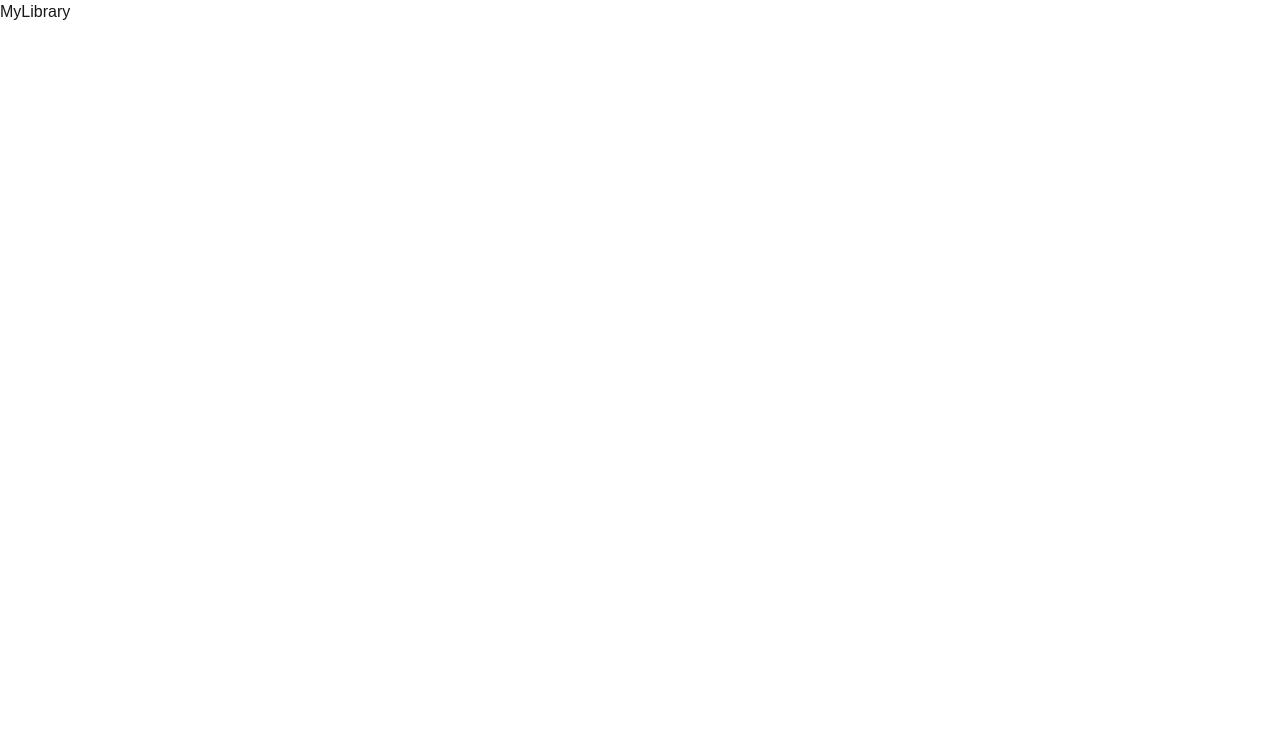
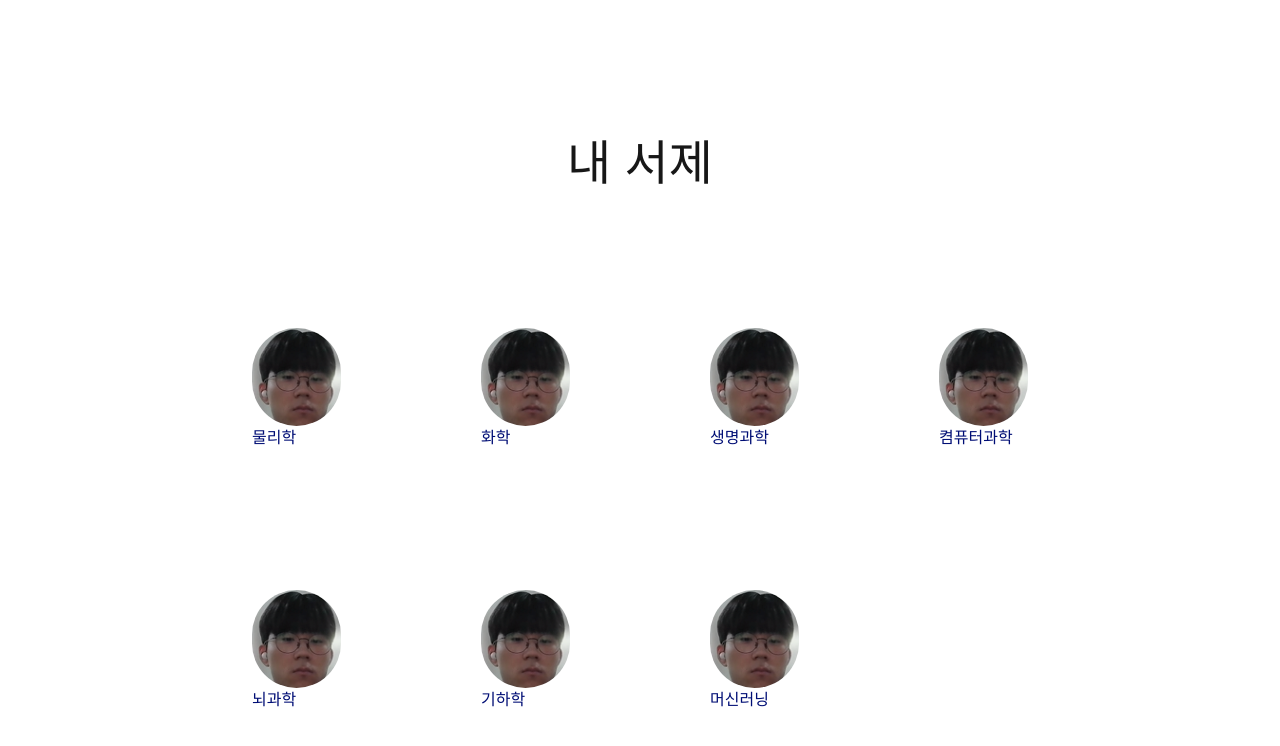
Before and after one commit to Sparcs-Science-hackathon-Kurokaze/enlight, a Next.js app: page /mylibrary in a window 1280 px wide. Shown: the top 746 px of the page. Built offline with nearby package versions, Linux system fonts and the light colour scheme.

Commit message:
Update mylibrary

```diff
--- a/app/mylibrary/page.tsx
+++ b/app/mylibrary/page.tsx
@@ -1,3 +1,18 @@
+import PageTitle from "@/components/atom/PageTitle";
+import IconItem from "@/components/molecule/IconItem";
+import { categories } from "@/constants/category";
+
 export default function MyLibrary() {
-  return <div className="">MyLibrary</div>;
+  return (
+    <div className="flex flex-col items-center">
+      <div className="py-[140px]">
+        <PageTitle title="내 서제" />
+      </div>
+      <div className="grid grid-cols-4 gap-[140px]">
+        {categories.map((c, i) => {
+          return <IconItem src="/logo.png" title={c} />;
+        })}
+      </div>
+    </div>
+  );
 }
--- /dev/null
+++ b/components/atom/Icon.tsx
@@ -0,0 +1,11 @@
+type IconProps = {
+  src: string;
+};
+
+export default function Icon({ src }: IconProps) {
+  return (
+    <div>
+      <img className="rounded-full bg-whi" src={src}></img>
+    </div>
+  );
+}
--- /dev/null
+++ b/components/atom/PageTitle.tsx
@@ -0,0 +1,6 @@
+type PageTitleProps = {
+  title: string;
+};
+export default function PageTitle({ title }: PageTitleProps) {
+  return <div className="text-5xl">{title}</div>;
+}
--- /dev/null
+++ b/components/molecule/IconItem.tsx
@@ -0,0 +1,15 @@
+import Icon from "../atom/Icon";
+
+type IconProps = {
+  src: string;
+  title: string;
+};
+
+export default function IconItem({ src, title }: IconProps) {
+  return (
+    <div>
+      <Icon src={src}></Icon>
+      <div className="text-point">{title}</div>
+    </div>
+  );
+}
--- /dev/null
+++ b/constants/category.ts
@@ -0,0 +1,10 @@
+export const categories = [
+  "물리학",
+  "화학",
+  "생명과학",
+  "켬퓨터과학",
+  "뇌과학",
+  "기하학",
+  "머신러닝",
+];
+// Add PNG
```
Also changed, not shown: components/atom/Input.tsx (added).
